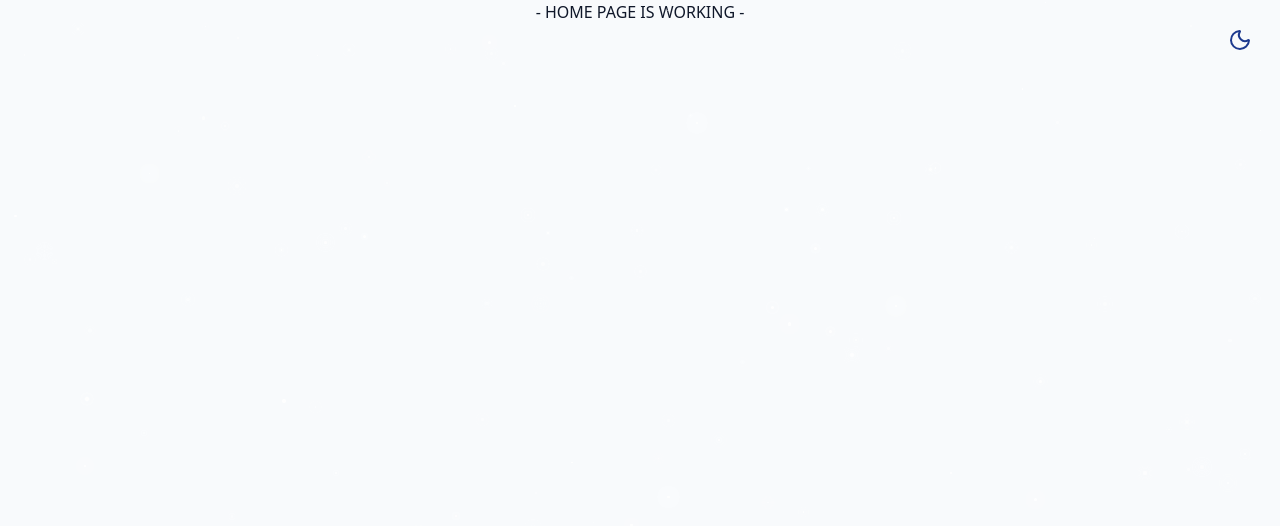
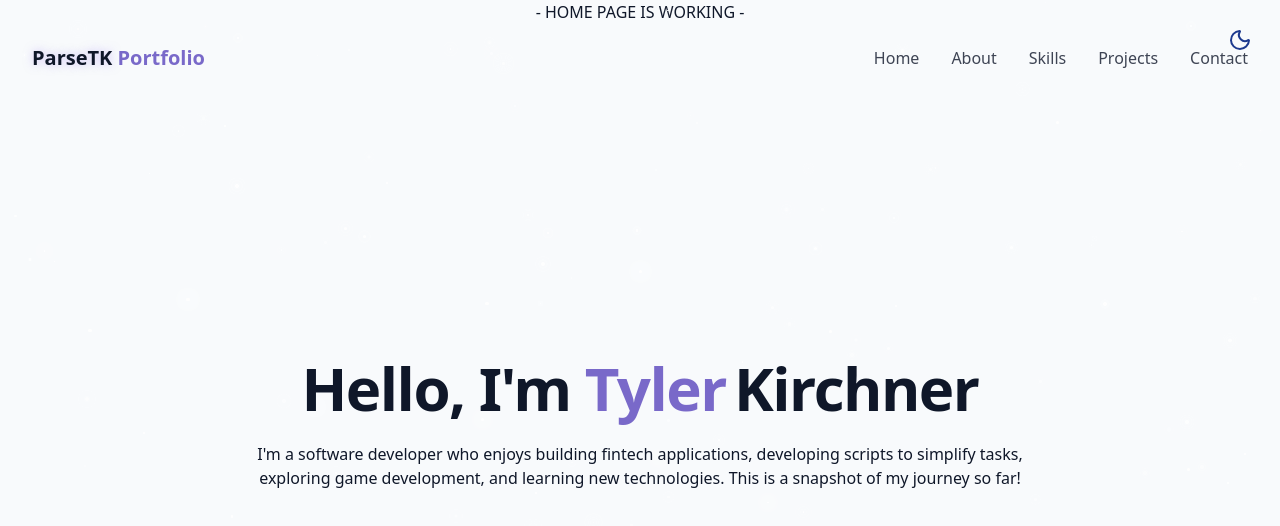
Before and after one commit to ParseTK/ReactTailwindPortfolio, a React (Vite) app: page / in a window 1280 px wide. Shown: the top 526 px of the page. Built offline with nearby package versions, Linux system fonts and the light colour scheme.

Commit message:
Added Navbar, hero section, added styling and text

```diff
--- /dev/null
+++ b/src/Components/HeroSection.tsx
@@ -0,0 +1,26 @@
+export const HeroSection = () => {
+    return (
+        <section
+            id="hero"
+            className="relative min-h-screen flex flex-col items-center justify-center px-4"
+        >
+            <div className="container max-w-4xl mx-auto text-center z-10">
+                <div className="space-y-6">
+                    <h1 className="text-4xl md:text-6xl font-bold tracking-tight">
+                        <span className="opacity-0 animate-fade-in">Hello, I'm </span>
+                        <span className="text-primary opacity-0 animate-fade-in-delay-2">Tyler</span>
+                        <span className="text-gradient ml-2 opacity-0 animate-fade-in-delay-3">Kirchner</span>
+                    </h1>
+
+                    <p>
+                        I'm a software developer who enjoys building fintech applications,
+                        developing scripts to simplify tasks,
+                        exploring game development,
+                        and learning new technologies.
+                        This is a snapshot of my journey so far!
+                    </p>
+                </div>
+            </div>
+        </section>
+    );
+}
--- /dev/null
+++ b/src/Components/Navbar.tsx
@@ -0,0 +1,88 @@
+import { useEffect, useState } from "react";
+import { cn } from "./lib/utils";
+import { Menu, X } from "lucide-react";
+
+const navItems = [
+    { name: "Home", href: "#home" },
+    { name: "About", href: "#about" },
+    { name: "Skills", href: "#skills" },
+    { name: "Projects", href: "#projects" },
+    { name: "Contact", href: "#contact" },
+]
+
+export const Navbar = () => {
+    const [isScrolled, setIsScrolled] = useState(false);
+    const [isMenuOpen, setIsMenuOpen] = useState(false);
+
+    useEffect(() => {
+        const handleScroll = () => {
+            setIsScrolled(window.scrollY > 10)
+        }
+
+        window.addEventListener("scroll", handleScroll);
+        return () =>
+            window.removeEventListener("scroll", handleScroll);
+        }, []);
+        return (
+            <nav className={cn(
+                "fixed w-full z-40 transition-all duration-300",
+                isScrolled ? "py-3 bg-background/80 backdrop-blur-md shadow-xs" : "py-5"
+            )}
+            >
+                <div className="container flex items-center justify-between">
+                    <a
+                        className="text-xl font-bold text-primary flex items-center"
+                        href="#hero"
+                    >
+                        <span className="relative z-10">
+                            <span className="text-glow text-foreground"> ParseTK </span> Portfolio
+                        </span>
+                    </a>
+                    {/* Desktop nav items */}
+                    <div className="hidden md:flex space-x-8">
+                        {navItems.map((item, key) => (
+                            <a
+                                key={key}
+                                href={item.href}
+                                className="text-foreground/80 hover:tyext-primary transition-colors duration-300"
+                            >
+                                {item.name}
+                            </a>
+                        ))}
+                    </div>
+
+                    {/* Mobile nav items */}
+                    <button
+                        onClick={() => setIsMenuOpen((prev) => !prev)}
+                        className="md:hidden p-2 text-foreground z-50"
+                        aria-label={isMenuOpen ? "Close menu" : "Open menu"}
+                        >
+                            {isMenuOpen
+                                ? <X size={24} />
+                                : <Menu size={24} />}
+                    </button>
+
+                    <div className={cn(
+                        "fixed inset-0 bg-background/95 backdrop-blur-md z-40 flex-col items-center justify-center",
+                        "transition-all duration-300 md:hidden",
+                        isMenuOpen
+                            ? "opacity-100 pointer-events-auto"
+                            : "opacity-0 pointer-events-none"
+                    )}>
+                        <div className="flex flex-col space-y-8 text-xl">
+                            {navItems.map((item, key) => (
+                                <a
+                                    key={key}
+                                    href={item.href}
+                                    className="text-foreground/80 hover:tyext-primary transition-colors duration-300"
+                                    onClick={() => setIsMenuOpen(false)}
+                                >
+                                    {item.name}
+                                </a>
+                            ))}
+                        </div>
+                    </div>
+                </div>
+            </nav>
+        );
+    };
--- a/src/Pages/Home.tsx
+++ b/src/Pages/Home.tsx
@@ -1,5 +1,7 @@
 import { ThemeToggle } from "../Components/ThemeToggle"
 import { StarBackground } from "../Components/StarBackground"
+import { Navbar } from "../Components/Navbar";
+import { HeroSection } from "../Components/HeroSection";
 
 export const Home = () => {
   console.log("Home component is rendering.");
@@ -7,8 +9,20 @@
   return (
     <div className="min-h-screen bg-background text-foreground overflow-x-hidden">
         <h1>- HOME PAGE IS WORKING -</h1>
+
+        {/* Theme toggle */}
         <ThemeToggle />
+
+        {/* Background Effects */}
         <StarBackground />
+
+        {/* Navbar */}
+        <Navbar />
+
+        {/* Main Content */}
+        <main>
+          <HeroSection />
+        </main>
     </div>
   )
 }
--- a/src/index.css
+++ b/src/index.css
@@ -69,10 +69,12 @@
   {
     @apply border-border;
   }
+
   html
   {
     @apply scroll-smooth;
   }
+
   body
   {
     @apply bg-background text-foreground transition-colors duration-300;
```
